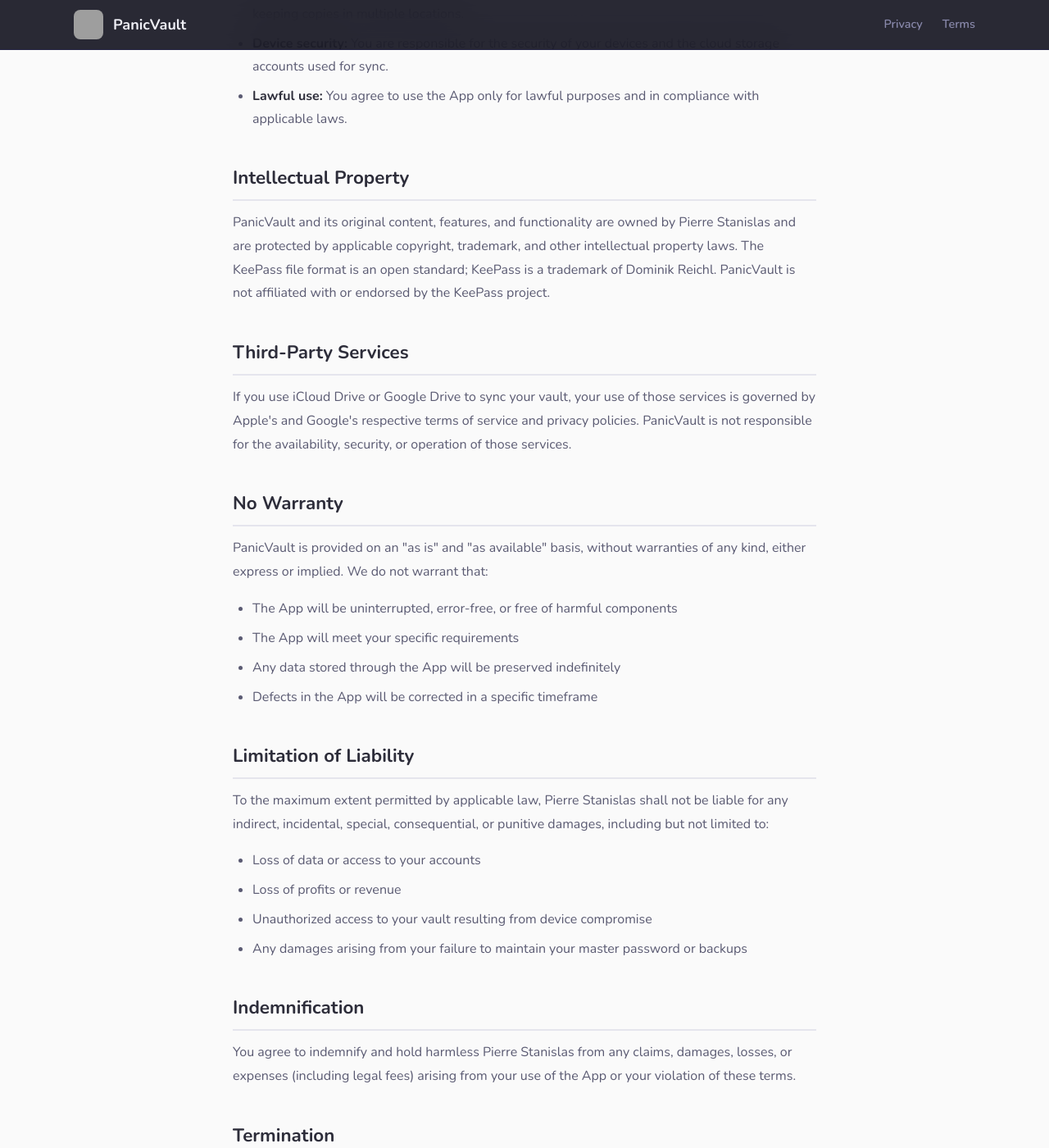
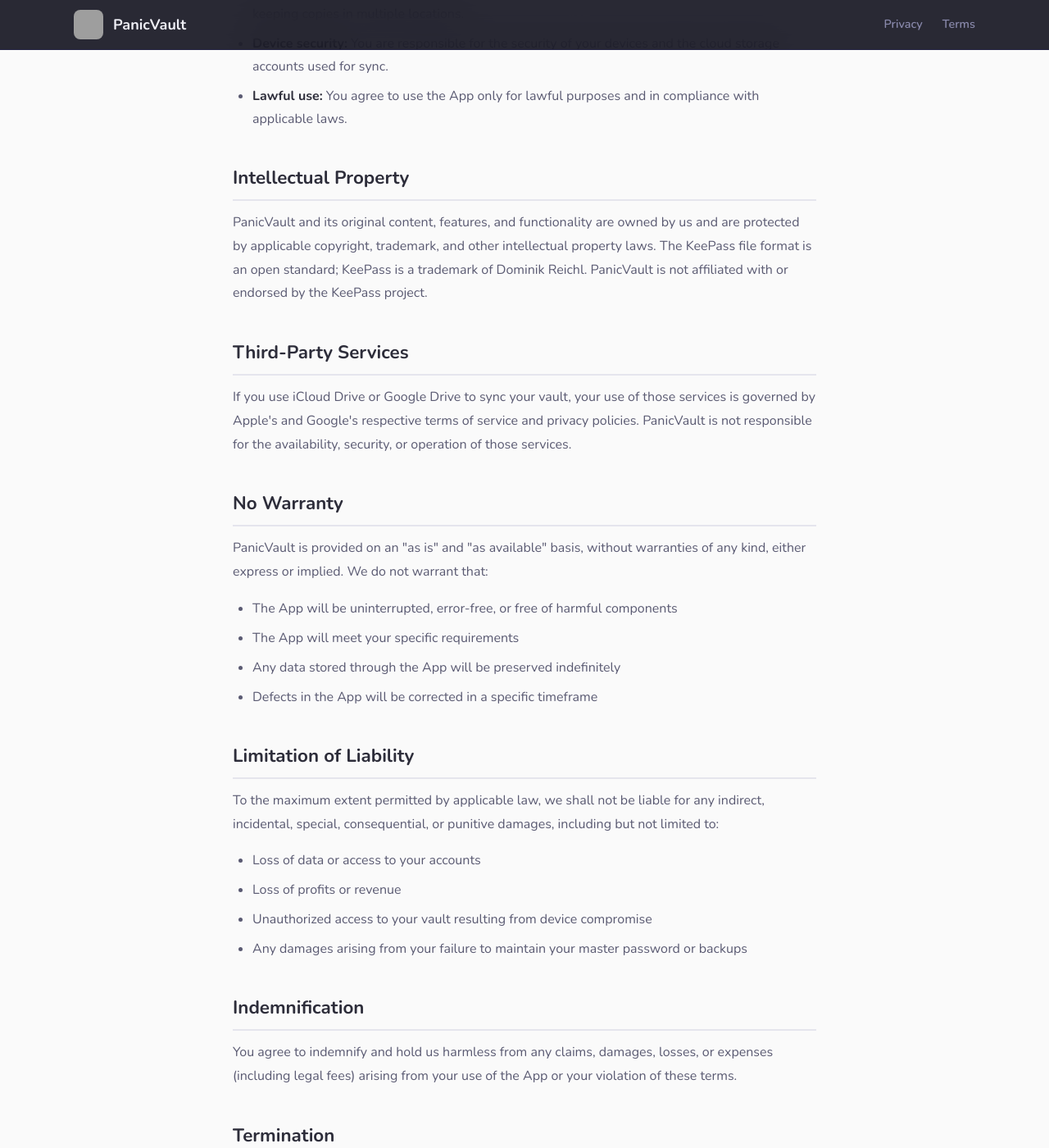
Before and after one commit to pmstani/pmstani.github.io, a Jekyll site: the page built from panicvault/terms.html, in a window 1280 px wide and 1400 px high, scrolled down 945 px. Shown: the whole window at 82% size. Built offline with Jekyll 4.4.1, drawn with Linux system fonts in a browser that asks for light colours; grey boxes are pictures that could not be loaded.

Commit message:
✏️ Remove personal name from PanicVault terms of service

```diff
--- a/panicvault/terms.html
+++ b/panicvault/terms.html
@@ -44,7 +44,7 @@
     </ul>
 
     <h2>Intellectual Property</h2>
-    <p>PanicVault and its original content, features, and functionality are owned by Pierre Stanislas and are protected by applicable copyright, trademark, and other intellectual property laws. The KeePass file format is an open standard; KeePass is a trademark of Dominik Reichl. PanicVault is not affiliated with or endorsed by the KeePass project.</p>
+    <p>PanicVault and its original content, features, and functionality are owned by us and are protected by applicable copyright, trademark, and other intellectual property laws. The KeePass file format is an open standard; KeePass is a trademark of Dominik Reichl. PanicVault is not affiliated with or endorsed by the KeePass project.</p>
 
     <h2>Third-Party Services</h2>
     <p>If you use iCloud Drive or Google Drive to sync your vault, your use of those services is governed by Apple's and Google's respective terms of service and privacy policies. PanicVault is not responsible for the availability, security, or operation of those services.</p>
@@ -59,7 +59,7 @@
     </ul>
 
     <h2>Limitation of Liability</h2>
-    <p>To the maximum extent permitted by applicable law, Pierre Stanislas shall not be liable for any indirect, incidental, special, consequential, or punitive damages, including but not limited to:</p>
+    <p>To the maximum extent permitted by applicable law, we shall not be liable for any indirect, incidental, special, consequential, or punitive damages, including but not limited to:</p>
     <ul>
       <li>Loss of data or access to your accounts</li>
       <li>Loss of profits or revenue</li>
@@ -68,7 +68,7 @@
     </ul>
 
     <h2>Indemnification</h2>
-    <p>You agree to indemnify and hold harmless Pierre Stanislas from any claims, damages, losses, or expenses (including legal fees) arising from your use of the App or your violation of these terms.</p>
+    <p>You agree to indemnify and hold us harmless from any claims, damages, losses, or expenses (including legal fees) arising from your use of the App or your violation of these terms.</p>
 
     <h2>Termination</h2>
     <p>You may stop using PanicVault at any time. Since the App stores data locally in an open format, your data remains accessible through any KeePass-compatible application even if you stop using PanicVault.</p>
```
